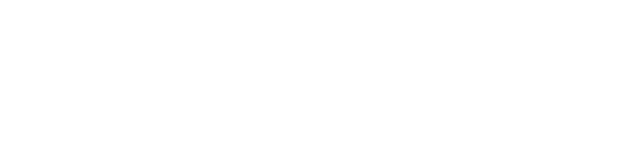
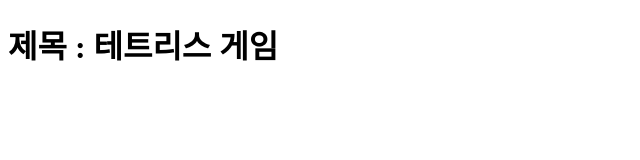
Before and after one commit to dev-minsang9850/new-project_1, a plain HTML site: page index.html in a window 1280 px wide. Shown: the whole page, without its empty margins (0-640 px from the left). Drawn offline with Linux system fonts and the light colour scheme.

Commit message:
second commit

```diff
--- a/index.html
+++ b/index.html
@@ -6,6 +6,8 @@
     <title>Document</title>
 </head>
 <body>
-
+    <h1>
+        제목 : 테트리스 게임
+    </h1>
 </body>
 </html>
```
